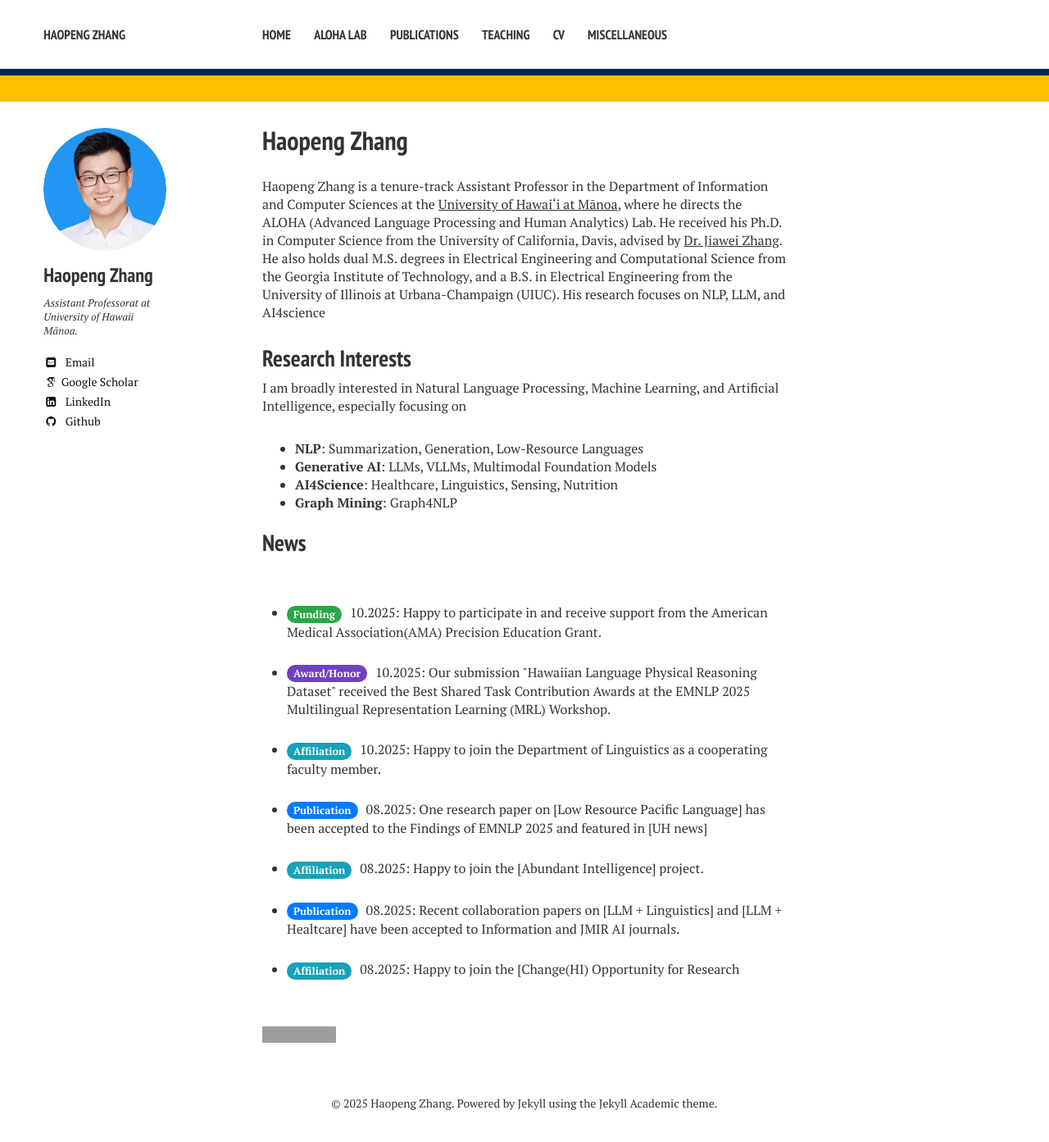
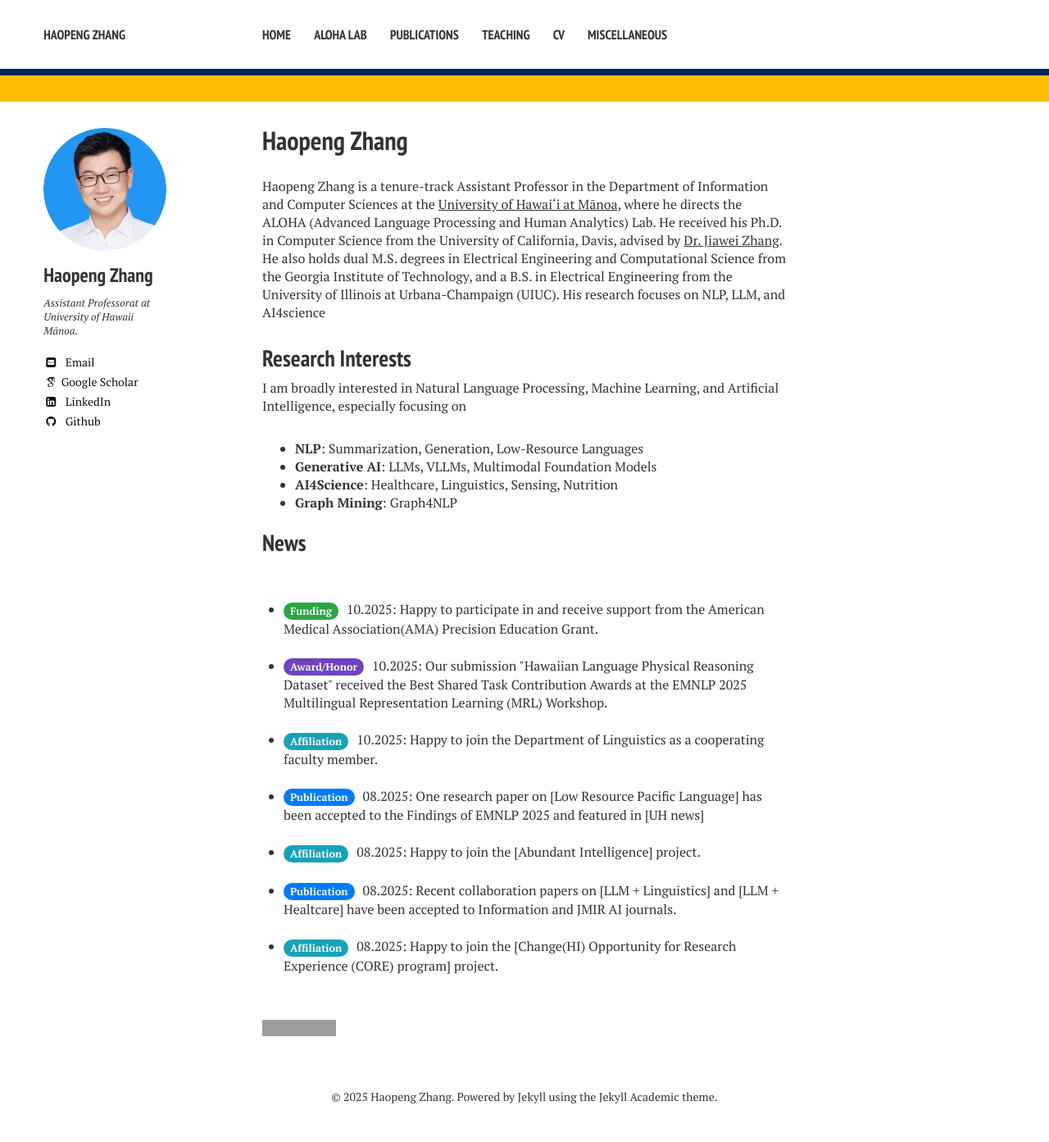
Before and after one commit to hpzhang94/hpzhang94.github.io, a Jekyll site: the page built from index.md, in a window 1280 px wide. Shown: the top 1393 px of the page at 82% size. Built offline with Jekyll 4.4.1, drawn with Linux system fonts in a browser that asks for light colours; nearby versions of some CDN libraries; some web fonts are replaced; grey boxes are pictures that could not be loaded.

Commit message:
Update index.md

```diff
--- a/index.md
+++ b/index.md
@@ -52,11 +52,11 @@ I am broadly interested in Natural Language Processing, Machine Learning, and Ar
   /* This controls the spacing *between list items* */
   .news-list li {
     margin-top: 0;
-    margin-bottom: 5px; /* Controls the vertical gap between items */
+    margin-bottom: 1px; /* Controls the vertical gap between items */
   }
 </style>
 
-<div style="max-height: 500px; overflow-y: scroll; padding: 5px; border-radius: 2px;">
+<div style="max-height: 500px; overflow-y: scroll; padding: 1px; border-radius: 2px;">
   <ul class="news-list">
     <li><span class="news-tag tag-funding">Funding</span>10.2025: Happy to participate in and receive support from the <a href="https://www.ama-assn.org/education/changemeded-initiative/precision-education" target="_blank">American Medical Association(AMA) Precision Education Grant</a>.</li>
     <li><span class="news-tag tag-award">Award/Honor</span>10.2025: Our submission "Hawaiian Language Physical Reasoning Dataset" received the Best Shared Task Contribution Awards at the EMNLP 2025 Multilingual Representation Learning (MRL) Workshop.</li>
```
